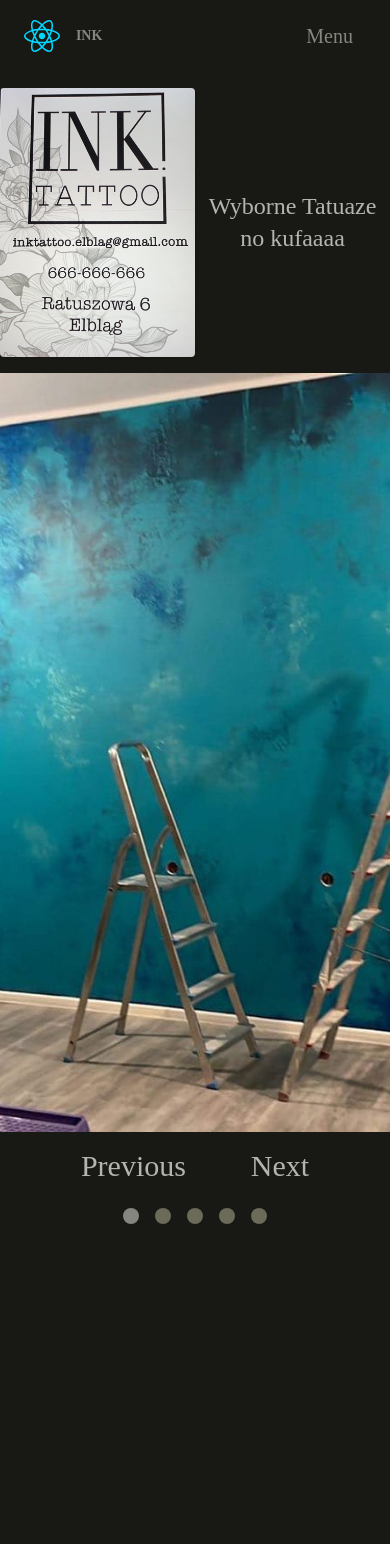
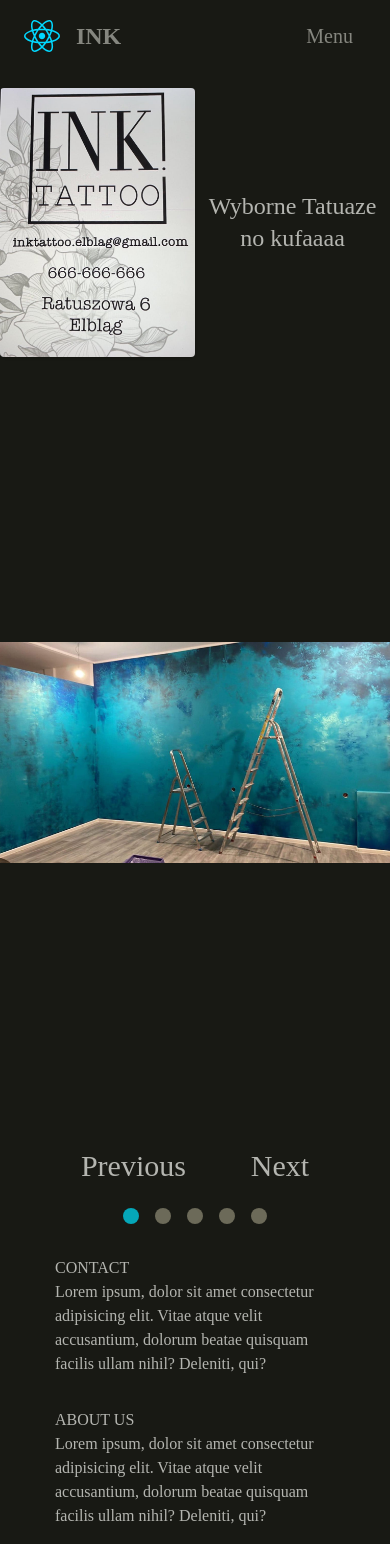
Before and after one commit to tgcidpl/Ink, a React (Vite) app: page / in a window 390 px wide. Before the commit the page ends 1240 px from the top, so only its background shows below. Built offline with nearby package versions, Linux system fonts and the light colour scheme.

Commit message:
rwd fixes

```diff
--- a/src/App.jsx
+++ b/src/App.jsx
@@ -1,6 +1,8 @@
 import React from "react";
+import AboutUs from "./components/AboutUs";
 import Banner from "./components/Banner";
 import Carousel from "./components/Carousel";
+import Contact from "./components/Contact";
 import Navbar from "./components/Navbar";
 
 function App() {
@@ -9,6 +11,8 @@ function App() {
       <Navbar />
       <Banner />
       <Carousel />
+      <Contact />
+      <AboutUs />
     </div>
   );
 }
--- /dev/null
+++ b/src/components/AboutUs.jsx
@@ -0,0 +1,16 @@
+import React from "react";
+
+function AboutUs() {
+  return (
+    <div className="container p-4 w-[80vw]">
+      <h3>ABOUT US</h3>
+      <p>
+        Lorem ipsum, dolor sit amet consectetur adipisicing elit. Vitae atque
+        velit accusantium, dolorum beatae quisquam facilis ullam nihil?
+        Deleniti, qui?
+      </p>
+    </div>
+  );
+}
+
+export default AboutUs;
--- a/src/components/Carousel.jsx
+++ b/src/components/Carousel.jsx
@@ -45,10 +45,12 @@ function Carousel() {
           return (
             <img
               src={slide.image}
-              alt="This is a carousel slide"
+              alt="tattoo photo"
               key={index}
               className={
-                index === currentSlide ? "block object-cover mx-auto" : "hidden"
+                index === currentSlide
+                  ? "block object-contain mx-auto h-auto w-auto"
+                  : "hidden"
               }
             />
           );
@@ -70,7 +72,7 @@ function Carousel() {
             <div
               className={
                 index === currentSlide
-                  ? "h-4 w-4 bg-textColor rounded-full m-2 mb-4 cursor-pointer"
+                  ? "h-4 w-4 bg-accentColor rounded-full m-2 mb-4 cursor-pointer"
                   : "h-4 w-4 bg-secondaryColor rounded-full m-2 mb-4 cursor-pointer"
               }
               key={index}
--- /dev/null
+++ b/src/components/Contact.jsx
@@ -0,0 +1,16 @@
+import React from "react";
+
+function Contact() {
+  return (
+    <div className="container p-4 w-[80vw]">
+      <h3>CONTACT</h3>
+      <p>
+        Lorem ipsum, dolor sit amet consectetur adipisicing elit. Vitae atque
+        velit accusantium, dolorum beatae quisquam facilis ullam nihil?
+        Deleniti, qui?
+      </p>
+    </div>
+  );
+}
+
+export default Contact;
--- a/src/components/Navbar.jsx
+++ b/src/components/Navbar.jsx
@@ -2,6 +2,8 @@ import React from "react";
 
 export default function Navbar({ fixed }) {
   const [navbarOpen, setNavbarOpen] = React.useState(false);
+  const menuItems = ["HOME", "GALLERY", "CONTACT", "ABOUT US"];
+
   return (
     <>
       <nav className="relative flex flex-wrap items-center justify-between px-2 py-3 bg-primaryColor">
@@ -12,7 +14,7 @@ export default function Navbar({ fixed }) {
               href="#"
             >
               <img src="../../src/assets/react.svg"></img>
-              <span className=" self-center">Ink</span>
+              <span className="text-2xl self-center">Ink</span>
             </a>
             <button
               className="text-textColor cursor-pointer text-xl leading-none px-3 py-1 border border-solid border-transparent rounded bg-transparent block lg:hidden outline-none focus:outline-none"
@@ -24,19 +26,30 @@ export default function Navbar({ fixed }) {
           </div>
           <div
             className={
-              "lg:flex flex-grow items-center" +
+              "lg:flex flex-grow items-center bg-primaryColor absolute right-[50%] translate-x-[50%] w-[100vw] lg:w-auto top-20 lg:relative lg:right-auto lg:top-auto lg:translate-x-0" +
               (navbarOpen ? " flex" : " hidden")
             }
-            id="example-navbar-danger"
+            id="navbar"
           >
             <ul className="flex flex-col lg:flex-row list-none lg:ml-auto">
-              <li className="nav-item">
+              {menuItems.map((item, index) => {
+                return (
+                  <li key={index} className="nav-item">
+                    <a
+                      className="px-3 py-2 flex items-center text-xs uppercase font-bold leading-snug text-textColor hover:opacity-75"
+                      href="#"
+                    >
+                      <span className="text-xl ml-2">{item}</span>
+                    </a>
+                  </li>
+                );
+              })}
+              {/* <li className="nav-item">
                 <a
                   className="px-3 py-2 flex items-center text-xs uppercase font-bold leading-snug text-textColor hover:opacity-75"
                   href="#"
                 >
-                  <i className="text-lg leading-lg text-textColor opacity-75"></i>
-                  <span className="ml-2">Home</span>
+                  <span className="text-xl ml-2">Home</span>
                 </a>
               </li>
               <li className="nav-item">
@@ -44,8 +57,7 @@ export default function Navbar({ fixed }) {
                   className="px-3 py-2 flex items-center text-xs uppercase font-bold leading-snug text-textColor hover:opacity-75"
                   href="#"
                 >
-                  <i className="text-lg leading-lg text-textColor opacity-75"></i>
-                  <span className="ml-2">Gallery</span>
+                  <span className="text-xl ml-2">Gallery</span>
                 </a>
               </li>
               <li className="nav-item">
@@ -53,8 +65,7 @@ export default function Navbar({ fixed }) {
                   className="px-3 py-2 flex items-center text-xs uppercase font-bold leading-snug text-textColor hover:opacity-75"
                   href="#"
                 >
-                  <i className="text-lg leading-lg text-textColor opacity-75"></i>
-                  <span className="ml-2">Contact</span>
+                  <span className="text-xl ml-2">Contact</span>
                 </a>
               </li>
               <li className="nav-item">
@@ -62,10 +73,9 @@ export default function Navbar({ fixed }) {
                   className="px-3 py-2 flex items-center text-xs uppercase font-bold leading-snug text-textColor hover:opacity-75"
                   href="#"
                 >
-                  <i className="text-lg leading-lg text-textColor opacity-75"></i>
-                  <span className="ml-2">About Us</span>
+                  <span className="text-xl ml-2">About Us</span>
                 </a>
-              </li>
+              </li> */}
             </ul>
           </div>
         </div>
--- a/tailwind.config.cjs
+++ b/tailwind.config.cjs
@@ -15,6 +15,7 @@ module.exports = {
       'textColor': 'hsl(68.57,2.81%,51.18%)',
       'primaryColor': `hsl(72,11.11%,8.82%)`,
       'secondaryColor': 'hsl(53.68,9.64%,38.63%)',
+      'accentColor': 'hsl(186,94.74%,37.25%)',
     },
   },
   plugins: [],
```
